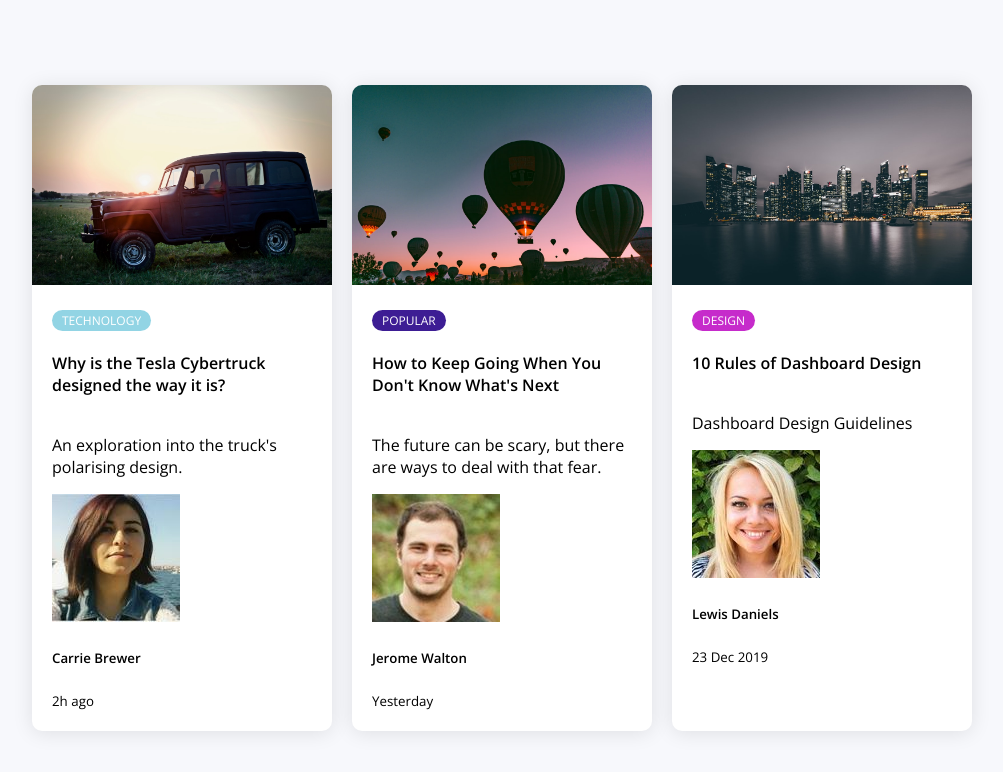
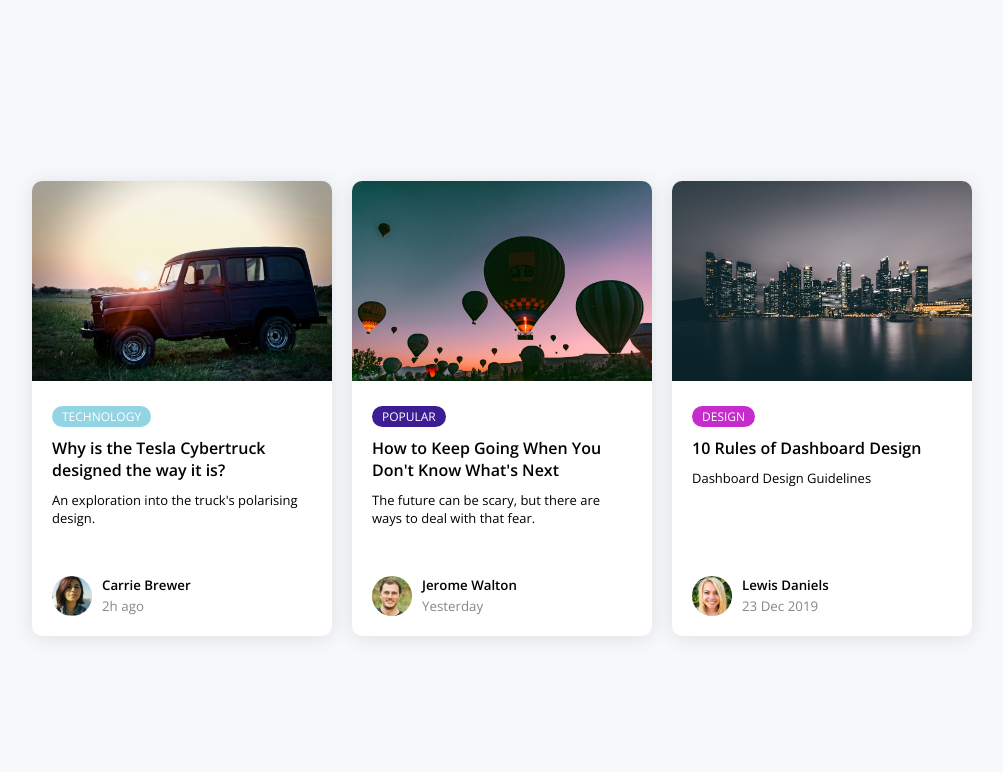
Before and after one commit to Annie-Huang/ui_components, a website: page 1_blog_cards/index.html in a window 1280 px wide. Shown: the whole page, without its empty margins (138-1141 px from the left). Drawn offline with nearby package versions, Linux system fonts and the light colour scheme.

Commit message:
Tricks to align the last item to the bottom (by using margin-top: auto) in the last item.

```diff
--- a/1_blog_cards/style.css
+++ b/1_blog_cards/style.css
@@ -70,3 +70,32 @@ body {
 .tag-pink {
     background-color: #c62bcb;
 }
+
+.card-body h4 {
+    margin: 10px 0;
+}
+
+.card-body p {
+    font-size: 13px;
+    margin: 0 0 40px;
+}
+
+.user {
+    display: flex;
+    margin-top: auto; /* This is the trick to push the .user down because the margin-top can auto adjust */
+}
+
+.user img {
+    width: 40px;
+    height: 40px;
+    border-radius: 50%;
+    margin-right: 10px;
+}
+
+.user-info h5 {
+    margin: 0;
+}
+
+.user-info small {
+    color: #888785;
+}
```
